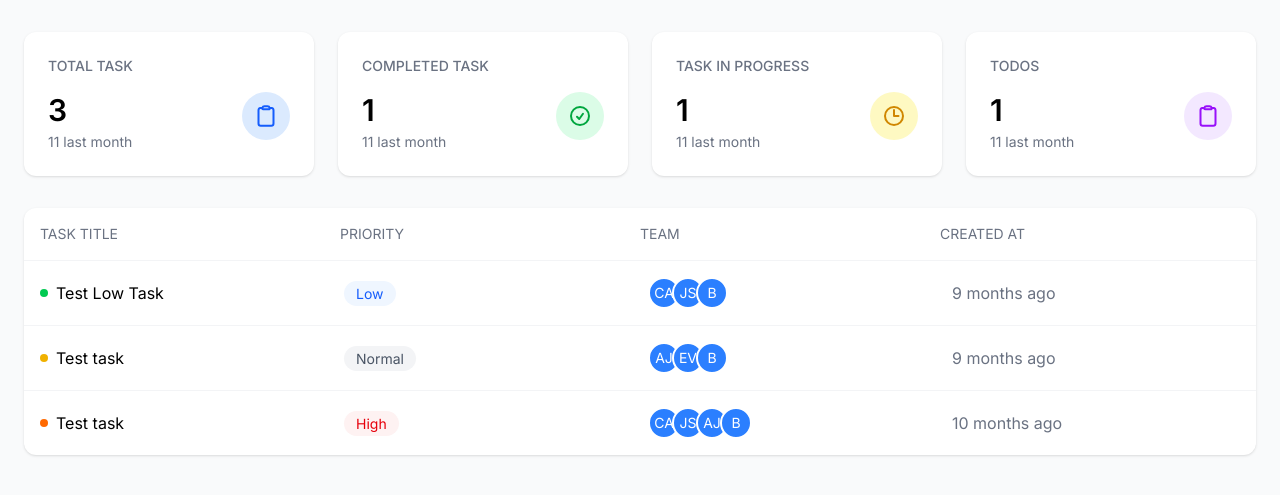
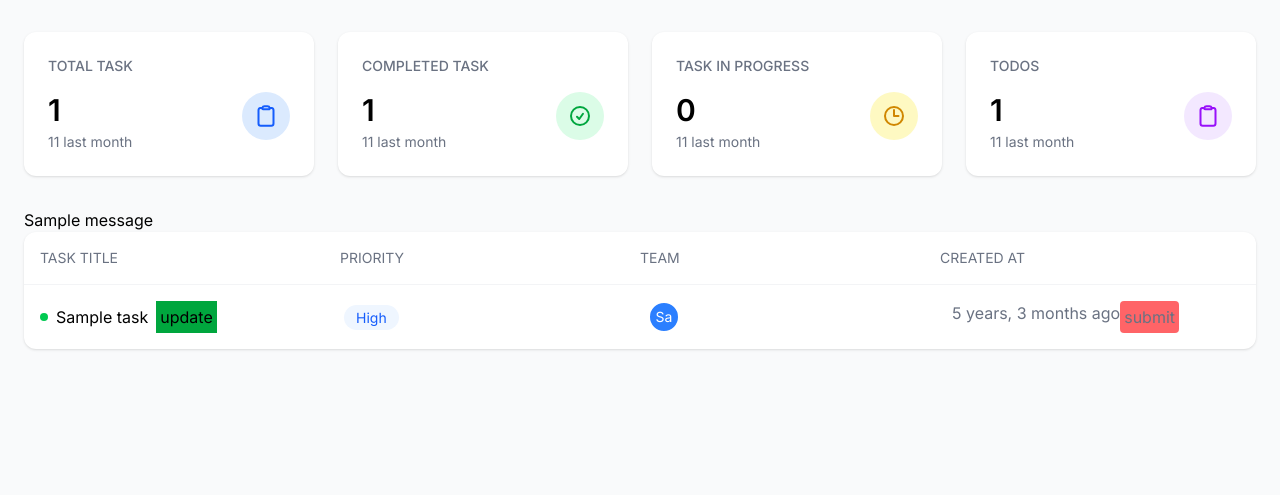
Before and after one commit to asmnt92/task-management, a Django app: page /home/manager-dashboard/ in a window 1280 px wide. Shown: the part 64-559 px from the top of the page. Run offline with Django 5.2, Linux system fonts and the light colour scheme; tables that the repository leaves empty hold one stand-in row (values such as "Sample post"); one stand-in notice (Sample message) is shown.

Commit message:
module 8 is may be

```diff
--- a/tasks/models.py
+++ b/tasks/models.py
@@ -52,7 +52,6 @@ class TaskDetail(models.Model):
         on_delete=models.CASCADE,
         related_name='details',
     )
-    assigned_to = models.CharField(max_length=100)
     priority = models.CharField(
         max_length=1, choices=PRIORITY_OPTIONS, default=LOW)
     notes = models.TextField(blank=True, null=True)
--- a/tasks/templates/dashboard/dashboard.html
+++ b/tasks/templates/dashboard/dashboard.html
@@ -53,11 +53,12 @@
          {% comment %} Stats Grid  {% endcomment %}
         <div class="grid grid-cols-4 gap-6 mb-8">
           <!-- Total Task  -->
+           <a href="{% url 'manager-dashboard' %}?type=all">
             <div class="bg-white rounded-xl p-6 shadow-sm">
               <h3 class="text-sm font-medium text-gray-500 mb-4">TOTAL TASK</h3>
               <div class="flex justify-between items-start">
                 <div>
-                <p class="text-3xl font-semibold mb-1">3</p>
+                  <p class="text-3xl font-semibold mb-1">{{counts.total_task}}</p>
                   <p class="text-gray-500 text-sm">11 last month</p>
                 </div>
                 <div class="bg-blue-100 p-3 rounded-full">
@@ -78,14 +79,17 @@
                 </div>
               </div>
             </div>
+           </a>
+
           <!-- Completed Task  -->
+           <a href="{% url 'manager-dashboard' %}?type=completed">
             <div class="bg-white rounded-xl p-6 shadow-sm">
               <h3 class="text-sm font-medium text-gray-500 mb-4">
                 COMPLETED TASK
               </h3>
               <div class="flex justify-between items-start">
                 <div>
-                <p class="text-3xl font-semibold mb-1">1</p>
+                  <p class="text-3xl font-semibold mb-1">{{counts.completed_task}}</p>
                   <p class="text-gray-500 text-sm">11 last month</p>
                 </div>
                 <div class="bg-green-100 p-3 rounded-full">
@@ -106,14 +110,17 @@
                 </div>
               </div>
             </div>
+           </a>
+
           <!-- Task In Progress  -->
+           <a href="{% url 'manager-dashboard' %}?type=inprogress">
             <div class="bg-white rounded-xl p-6 shadow-sm">
               <h3 class="text-sm font-medium text-gray-500 mb-4">
                 TASK IN PROGRESS
               </h3>
               <div class="flex justify-between items-start">
                 <div>
-                <p class="text-3xl font-semibold mb-1">1</p>
+                  <p class="text-3xl font-semibold mb-1">{{counts.inProgress_task}}</p>
                   <p class="text-gray-500 text-sm">11 last month</p>
                 </div>
                 <div class="bg-yellow-100 p-3 rounded-full">
@@ -134,11 +141,15 @@
                 </div>
               </div>
             </div>
+           </a>
+
+           {% comment "pending task" %}{% endcomment %}
+            <a href="{% url 'manager-dashboard' %}?type=pending">
               <div class="bg-white rounded-xl p-6 shadow-sm">
                 <h3 class="text-sm font-medium text-gray-500 mb-4">TODOS</h3>
                 <div class="flex justify-between items-start">
                   <div>
-                <p class="text-3xl font-semibold mb-1">1</p>
+                    <p class="text-3xl font-semibold mb-1">{{counts.toDos_task}}</p>
                     <p class="text-gray-500 text-sm">11 last month</p>
                   </div>
                   <div class="bg-purple-100 p-3 rounded-full">
@@ -159,6 +170,15 @@
                   </div>
                 </div>
               </div>
+            </a>
+
+        </div>
+        <div>
+          {% if messages %}
+          {% for message in messages %}
+          <div>{{message}}</div>
+          {% endfor %}
+          {% endif %}
         </div>
         {% block tasks %}
 
--- a/tasks/templates/dashboard/manager-dashboard.html
+++ b/tasks/templates/dashboard/manager-dashboard.html
@@ -14,105 +14,48 @@
     <!-- Task Items  -->
     <div class="divide-y divide-gray-100">
       <!-- Task 1 -->
+      {% for task in tasks %}
       <div class="grid grid-cols-4 gap-4 p-4 items-center">
         <div class="flex items-center gap-2">
           <div class="w-2 h-2 rounded-full bg-green-500"></div>
-          <span>Test Low Task</span>
+          <span>{{task.title}}  </span>
+          <a href="{% url "update-task" task.id %}" class='p-1 bg-green-600'>update</a>
+
         </div>
+
         <div>
           <span
             class="px-3 py-1 rounded-full bg-blue-50 text-blue-600 text-sm"
-            >Low</span
+            >{{task.details.get_priority_display}}</span
           >
         </div>
         <div class="flex -space-x-2">
+
+          {% for emp in task.assigned_to.all %}
           <div
             class="w-8 h-8 rounded-full bg-blue-500 flex items-center justify-center text-white text-sm border-2 border-white"
           >
-            CA
+            {{emp.name|slice:':2'}}
           </div>
-          <div
-            class="w-8 h-8 rounded-full bg-blue-500 flex items-center justify-center text-white text-sm border-2 border-white"
-          >
-            JS
-          </div>
-          <div
-            class="w-8 h-8 rounded-full bg-blue-500 flex items-center justify-center text-white text-sm border-2 border-white"
-          >
-            B
-          </div>
+          {% endfor %}
+
         </div>
-        <div class="text-gray-500">9 months ago</div>
+        <div class="text-gray-500 flex">
+
+            <span class='inline-block'>{{task.created_at|timesince}} ago</span>
+
+          <form action="{% url 'delete-task' task.id %}" method='POST'>
+            {% csrf_token %}
+
+            <button class='p-1 bg-red-400 rounded-sm inline-block shadow-black' >submit</button>
+          </form>
+
+
+        </div>
       </div>
 
-      <!-- Task 2 -->
-      <div class="grid grid-cols-4 gap-4 p-4 items-center">
-        <div class="flex items-center gap-2">
-          <div class="w-2 h-2 rounded-full bg-yellow-500"></div>
-          <span>Test task</span>
-        </div>
-        <div>
-          <span
-            class="px-3 py-1 rounded-full bg-gray-100 text-gray-600 text-sm"
-            >Normal</span
-          >
-        </div>
-        <div class="flex -space-x-2">
-          <div
-            class="w-8 h-8 rounded-full bg-blue-500 flex items-center justify-center text-white text-sm border-2 border-white"
-          >
-            AJ
-          </div>
-          <div
-            class="w-8 h-8 rounded-full bg-blue-500 flex items-center justify-center text-white text-sm border-2 border-white"
-          >
-            EV
-          </div>
-          <div
-            class="w-8 h-8 rounded-full bg-blue-500 flex items-center justify-center text-white text-sm border-2 border-white"
-          >
-            B
-          </div>
-        </div>
-        <div class="text-gray-500">9 months ago</div>
-      </div>
+      {% endfor %}
 
-      <!-- Task 3 -->
-      <div class="grid grid-cols-4 gap-4 p-4 items-center">
-        <div class="flex items-center gap-2">
-          <div class="w-2 h-2 rounded-full bg-orange-500"></div>
-          <span>Test task</span>
-        </div>
-        <div>
-          <span
-            class="px-3 py-1 rounded-full bg-red-50 text-red-600 text-sm"
-            >High</span
-          >
-        </div>
-        <div class="flex -space-x-2">
-          <div
-            class="w-8 h-8 rounded-full bg-blue-500 flex items-center justify-center text-white text-sm border-2 border-white"
-          >
-            CA
-          </div>
-          <div
-            class="w-8 h-8 rounded-full bg-blue-500 flex items-center justify-center text-white text-sm border-2 border-white"
-          >
-            JS
-          </div>
-          <div
-            class="w-8 h-8 rounded-full bg-blue-500 flex items-center justify-center text-white text-sm border-2 border-white"
-          >
-            AJ
-          </div>
-          <div
-            class="w-8 h-8 rounded-full bg-blue-500 flex items-center justify-center text-white text-sm border-2 border-white"
-          >
-            B
-          </div>
-        </div>
-        <div class="text-gray-500">10 months ago</div>
-      </div>
     </div>
   </div>
 
--- a/tasks/urls.py
+++ b/tasks/urls.py
@@ -1,11 +1,16 @@
 from django.urls import path
-from tasks.views import manager_dashboard, user_dashboard,create_task,view_task,tr
+from tasks.views import manager_dashboard, user_dashboard,create_task,update_task,view_task,delete_task,tr,abc
 
 urlpatterns = [
-    path('manager-dashboard/', manager_dashboard),
+    path('manager-dashboard/', manager_dashboard,name='manager-dashboard'),
     path('user-dashboard/', user_dashboard),
-    path('create-task/', create_task),
+    path('create-task/', create_task,name='create-task'),
     path('view-task/',view_task),
-    path('index/',tr)
+    path('update-task/<int:id>/',update_task,name='update-task'),
+    path('delete-task/<int:id>',delete_task,name='delete-task'),
+
+    # practice for knowledge
+    path('index/',tr),
+    path('abc/',abc),
 
 ]
--- a/tasks/views.py
+++ b/tasks/views.py
@@ -1,9 +1,10 @@
-from django.shortcuts import render
+from django.shortcuts import render,redirect
 from django.http import HttpResponse
-from tasks.forms import TaskForm, TaskModelForm
+from tasks.forms import TaskModelForm,TaskDetailModelForm
 from tasks.models import Employee, Task, TaskDetail, Project
 from datetime import datetime,timedelta
-from django.db.models import Count
+from django.db.models import Count,Q
+from django.contrib import messages
 
 
 
@@ -12,10 +13,52 @@ from django.db.models import Count
 
 
 def manager_dashboard(request):
-    return render(request, "dashboard/manager-dashboard.html")
+    # total_task=Task.objects.count()
+    # completed_task=Task.objects.filter(is_completed=True).count()
+    # inProgress_task=Task.objects.filter(status='IN_PROGRESS').count()
+    # toDos_task=Task.objects.filter(status='PENDING').count()
+    counts=Task.objects.aggregate(
+        total_task=Count('id'),
+        completed_task=Count('id',filter=Q(is_completed=True)),
+        inProgress_task=Count('id', filter=Q(status='IN_PROGRESS')),
+        toDos_task=Count('id',filter=Q(status='PENDING'))
+    )
+    base_query=Task.objects.select_related('details').prefetch_related('assigned_to')
+    # context={
+    #     'total_task':total_task,
+    #     'completed_task':completed_task,
+    #     'inProgress_task':inProgress_task,
+    #     'toDos_task':toDos_task,
+    #     'tasks':tasks
+    # }
+    type=request.GET.get('type','all')
+
+
+    if type =='completed':
+        tasks=base_query.filter(is_completed=True)
+        print(tasks)
+    elif type=='inprogress':
+        tasks=base_query.filter(status='IN_PROGRESS')
+        print(tasks)
+    elif type=='pending':
+        tasks=base_query.filter(status='PENDING')
+        print(tasks)
+
+    elif type=='all':
+        tasks=base_query.all()
+
+    print(tasks)
+
+    context={
+        'tasks':tasks,
+        'counts':counts
+    }
+
+    return render(request, "dashboard/manager-dashboard.html",context)
 
 
 def user_dashboard(request):
+
     return render(request, "dashboard/user-dashboard.html")
 
 
@@ -34,20 +77,77 @@ def user_dashboard(request):
 
 def create_task(request):
     # employees = Employee.objects.all()
-    form = TaskModelForm()  # For GET
+    task_form = TaskModelForm()
+    task_detail_form=TaskDetailModelForm()  # For GET
 
     if request.method == "POST":
-        form = TaskModelForm(request.POST)
-        if form.is_valid():
+        task_form = TaskModelForm(request.POST)
+        task_detail_form=TaskDetailModelForm(request.POST)
+        if task_form.is_valid() and task_detail_form.is_valid():
 
             """ For Model Form Data """
-            form.save()
+            task = task_form.save()
 
-            return render(request, 'task_form.html', {"form": form, "message": "task added successfully"})
+            task_detail = task_detail_form.save(commit=False)
+            task_detail.task=task
+            task_detail.save()
 
-    context = {"form": form}
+
+            messages.success(request, "Task Created Successfully")
+            return redirect('create-task')
+
+    context = {
+        "task_form": task_form,
+        'task_detail':task_detail_form
+        }
     return render(request, "task_form.html", context)
 
+
+def update_task(request,id):
+    task=Task.objects.get(id=id)
+    task_form = TaskModelForm(instance=task)
+    task_detail_form=TaskDetailModelForm()
+
+    if TaskDetail.objects.filter(task=task).exists():
+        task_detail_form=TaskDetailModelForm(instance=task.details)
+
+    if request.method == "POST":
+        task_form = TaskModelForm(request.POST,instance=task)
+        task_detail_form=TaskDetailModelForm(request.POST)
+        if TaskDetail.objects.filter(task=task).exists():
+            task_detail_form=TaskDetailModelForm(request.POST,instance=task.details)
+
+        if task_form.is_valid() and task_detail_form.is_valid():
+
+            """ For Model Form Data """
+            task = task_form.save()
+
+            task_detail = task_detail_form.save(commit=False)
+            task_detail.task=task
+            task_detail.save()
+
+
+            messages.success(request, "Task update Successfully")
+            return redirect('update-task',id)
+
+    context = {
+        "task_form": task_form,
+        'task_detail':task_detail_form
+        }
+    return render(request, "task_form.html", context)
+
+
+def delete_task(request,id):
+    if request.method=='POST':
+        t=Task.objects.get(id=id)
+        t.delete()
+
+        messages.success(request,'Task Delete Successfuly')
+        return redirect('manager-dashboard')
+
+    else:
+        messages.error(request,'Somethings went wrong')
+        return redirect('manager-dashboard')
 
 def view_task(request):
     # # tasks=Task.objects.all()
@@ -82,7 +182,15 @@ def tr(request):
     # print(d)
     # t= Task.objects.filter(due_date__lte=d,is_completed=False)
     # e=Employee.objects.annotate(total=Count('tasks')).order_by('-total')
-    t=Task.objects.exclude(status="PENDING")
+    # t=Task.objects.exclude(status='COMPLETED').update(is_completed='False') # data update
+    t=Task.objects.all()
 
 
     return render(request,'index.html',{'tasks':t})
+
+def abc(request):
+
+
+    t=Task.objects.all().order_by('-due_date')
+
+    return render(request,'index.html',{'tasks':t})
```
Also changed, not shown: tasks/forms.py (+36 -17 lines), tasks/templates/index.html (+5 -2 lines), tasks/templates/task_form.html (+10 -6 lines), tasks/migrations/0002_remove_taskdetail_assigned_to.py (added). Lines whose indentation alone changed are shown as unchanged.
